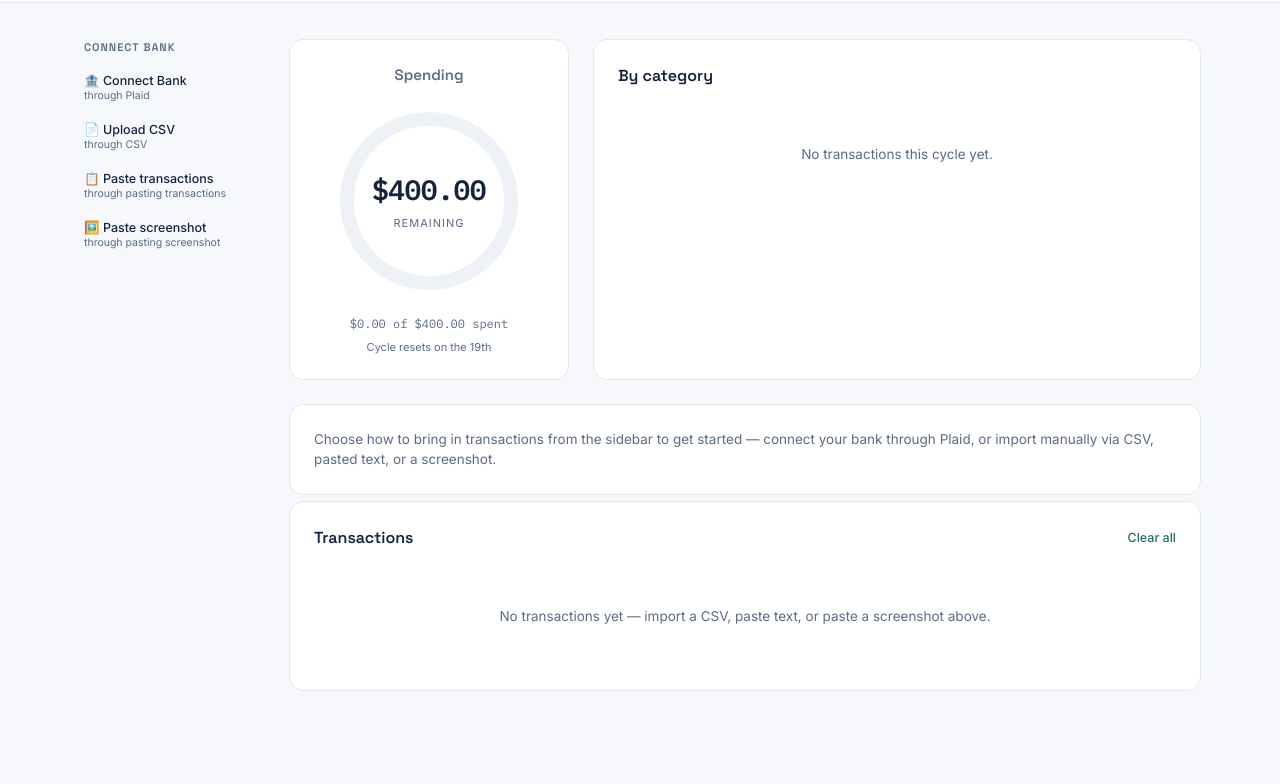
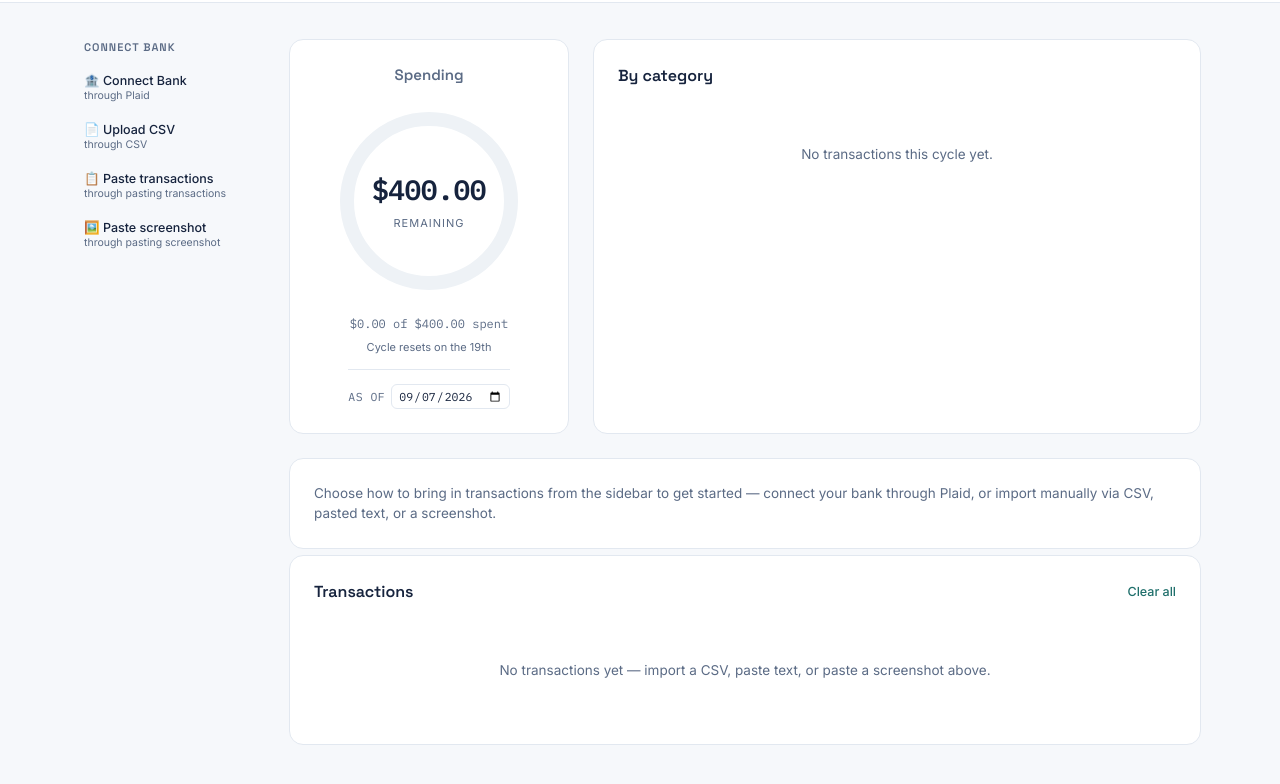
Before and after one commit to kodebus/spendradar, a website: page index.html in a window 1280 px wide. Shown: the part 66-850 px from the top of the page. Before the commit the page ends 817 px from the top, so only its background shows below. Drawn offline with Linux system fonts and the light colour scheme.

Commit message:
Add 'as of' date input and related functionality

```diff
--- a/index.html
+++ b/index.html
@@ -57,6 +57,10 @@
   .gauge-label{font-size:11px;color:var(--ink-soft);text-transform:uppercase;letter-spacing:1px;margin-top:4px;}
   .gauge-sub{font-family:var(--mono);font-size:12px;color:var(--ink-soft);margin-top:14px;}
   .gauge-reset{font-size:11px;color:var(--ink-soft);margin-top:6px;}
+  .as-of-row{display:flex;align-items:center;gap:6px;margin-top:14px;padding-top:14px;border-top:1px solid var(--border);font-size:11.5px;color:var(--ink-soft);}
+  .as-of-row label{font-family:var(--mono);text-transform:uppercase;letter-spacing:0.5px;}
+  .as-of-row input[type=date]{font-family:var(--mono);font-size:11.5px;border:1px solid var(--border);border-radius:6px;padding:3px 6px;color:var(--ink);background:white;}
+  .as-of-row button{font-family:var(--body);font-size:11px;font-weight:500;color:var(--teal);background:none;border:none;cursor:pointer;text-decoration:underline;}
 
   .summary-card h2{font-family:var(--display);font-size:16px;font-weight:600;margin-bottom:16px;}
   .cat-row{display:grid;grid-template-columns:110px 1fr 70px;align-items:center;gap:12px;margin-bottom:12px;}
@@ -188,6 +192,11 @@
       </div>
       <div class="gauge-sub" id="gaugeSub">$0 of $0 spent</div>
       <div class="gauge-reset" id="gaugeReset">Cycle resets on the —</div>
+      <div class="as-of-row">
+        <label for="asOfDate">As of</label>
+        <input type="date" id="asOfDate" onchange="setViewAsOfDate(this.value)">
+        <button type="button" id="asOfToday" onclick="resetViewToToday()" style="display:none;">Today</button>
+      </div>
     </div>
 
     <div class="card summary-card">
@@ -636,7 +645,7 @@ async function syncBankTransactions(){
     state.lastSyncedAt = new Date().toISOString();
     save();
     const syncedLabel = formatSyncedTime(state.lastSyncedAt);
-    const cycleStartISO = getCycleStartISO();
+    const cycleStartISO = getCycleStartISO(new Date());
     const inCycle = transactions.filter(t => t.date >= cycleStartISO);
     const skippedOld = transactions.length - inCycle.length;
     if(!inCycle.length){
@@ -698,8 +707,10 @@ function cancelReview(){
 }
 
 // ---------- rendering ----------
-function getCycleStartISO(){
-  const now = new Date();
+let viewAsOfDate = new Date(); // "as of" viewing lens — does NOT affect what bank sync pulls in
+
+function getCycleStartISO(refDate){
+  const now = refDate || viewAsOfDate;
   const cycleDay = state.cycleDay || 19;
   let start = new Date(now.getFullYear(), now.getMonth(), cycleDay);
   if(now.getDate() < cycleDay) start = new Date(now.getFullYear(), now.getMonth()-1, cycleDay);
@@ -707,7 +718,19 @@ function getCycleStartISO(){
 }
 function currentCycleSpend(){
   const startISO = getCycleStartISO();
-  return state.transactions.filter(t => t.date >= startISO);
+  const asOfISO = toISO(viewAsOfDate);
+  return state.transactions.filter(t => t.date >= startISO && t.date <= asOfISO);
+}
+function setViewAsOfDate(dateStr){
+  if(!dateStr) return;
+  const d = new Date(dateStr + 'T00:00:00');
+  if(isNaN(d)) return;
+  viewAsOfDate = d;
+  render();
+}
+function resetViewToToday(){
+  viewAsOfDate = new Date();
+  render();
 }
 
 function renderConnectionCard(){
@@ -741,6 +764,13 @@ function render(){
   renderConnectionCard();
   document.getElementById('gaugeName').textContent = state.name ? `${state.name}'s spending` : 'Spending';
   document.getElementById('gaugeReset').textContent = `Cycle resets on the ${ordinal(state.cycleDay||19)}`;
+
+  const asOfInput = document.getElementById('asOfDate');
+  const asOfTodayBtn = document.getElementById('asOfToday');
+  const viewISO = toISO(viewAsOfDate);
+  const todayISO = toISO(new Date());
+  if(asOfInput && document.activeElement !== asOfInput) asOfInput.value = viewISO;
+  if(asOfTodayBtn) asOfTodayBtn.style.display = (viewISO !== todayISO) ? 'inline' : 'none';
 
   const cycleTx = currentCycleSpend();
   const spent = cycleTx.reduce((s,t)=>s+t.amount,0);
@@ -814,6 +844,7 @@ function copyReport(){
   cycleTx.forEach(t=>{ cats[t.category]=(cats[t.category]||0)+t.amount; });
   let lines = [];
   lines.push(`Spend Radar${state.name ? ' — '+state.name : ''}`);
+  lines.push(`As of ${toISO(viewAsOfDate)}`);
   lines.push(`Cycle resets on the ${ordinal(state.cycleDay||19)}`);
   lines.push('');
   lines.push(`Spent: $${spent.toFixed(2)} of $${limit.toFixed(2)}`);
```
